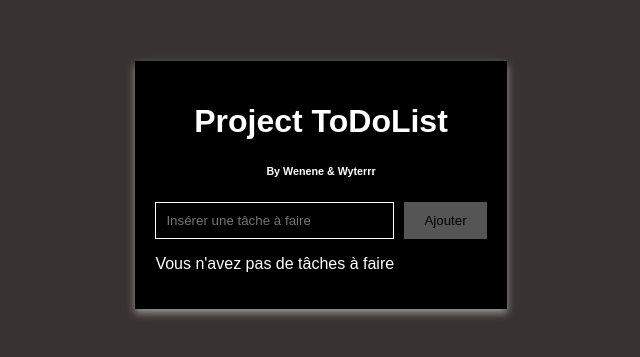
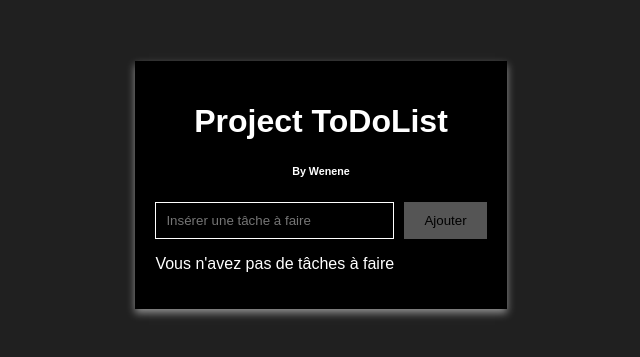
Before and after one commit to Wyterrr/project-todo, a Vue app in the folder todolist/: page / in a window 1280 px wide. Shown: the part 215-572 px from the top of the page, without its empty margins (339-979 px from the left). Built offline with nearby package versions, Linux system fonts and the light colour scheme.

Commit message:
j'enleve le wyterrr

```diff
--- a/todolist/src/App.vue
+++ b/todolist/src/App.vue
@@ -1,7 +1,7 @@
 <template>
   <div class="app-container">
     <h1 class="app-title">Project ToDoList</h1>
-    <h6>By Wenene & Wyterrr</h6>
+    <h6>By Wenene</h6>
     <form class="task-form" @submit.prevent="addTasks">
       <input v-model="newTask" type="text" placeholder="Insérer une tâche à faire" />
       <button :disabled="newTask.length === 0">Ajouter</button>
@@ -81,7 +81,7 @@ const Pop = (newTask) => {
 <style>
 body {
   font-family: Arial, sans-serif;
-  background-color: #383232;
+  background-color: #202020;
   color: #fff;
   margin: 0;
   padding: 0;
```
